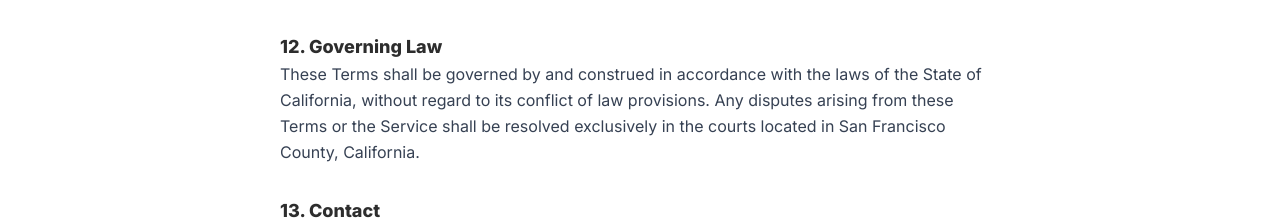
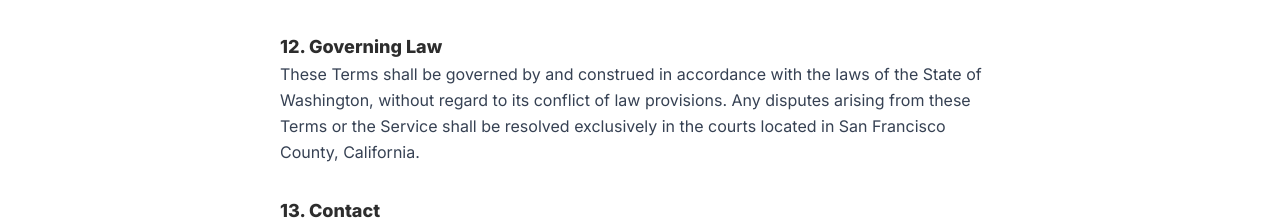
Before and after one commit to deboboy/kidsclaw, a Next.js app in the folder app/: page /terms in a window 1280 px wide. Shown: the part 2496-2716 px from the top of the page. Built offline with nearby package versions, Linux system fonts and the light colour scheme.

Commit message:
update terms

```diff
--- a/app/src/app/terms/page.tsx
+++ b/app/src/app/terms/page.tsx
@@ -122,7 +122,7 @@ export default function TermsPage() {
           <section>
             <h2 className="text-lg font-extrabold text-[#2d2d2d]">12. Governing Law</h2>
             <p className="text-gray-700 leading-relaxed">
-              These Terms shall be governed by and construed in accordance with the laws of the State of California, without regard to its conflict of law provisions. Any disputes arising from these Terms or the Service shall be resolved exclusively in the courts located in San Francisco County, California.
+              These Terms shall be governed by and construed in accordance with the laws of the State of Washington, without regard to its conflict of law provisions. Any disputes arising from these Terms or the Service shall be resolved exclusively in the courts located in San Francisco County, California.
             </p>
           </section>
 
```
Also changed, not shown: 1 other file (tests, documents, lock files or other folders).
